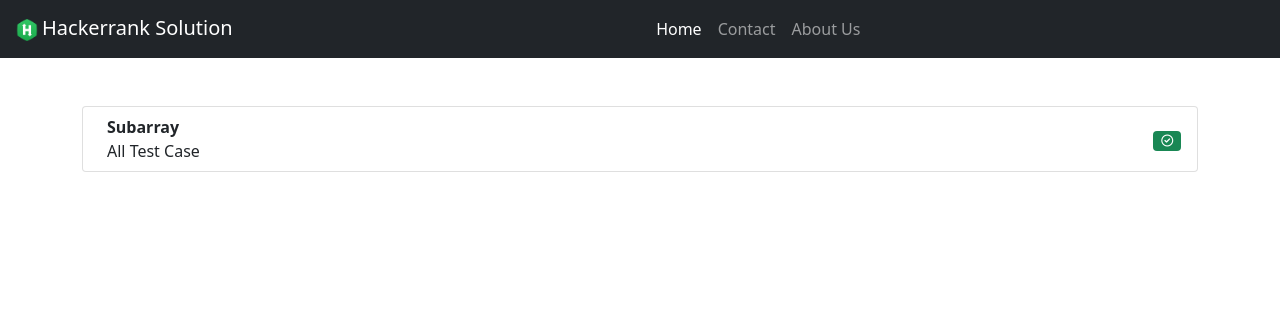
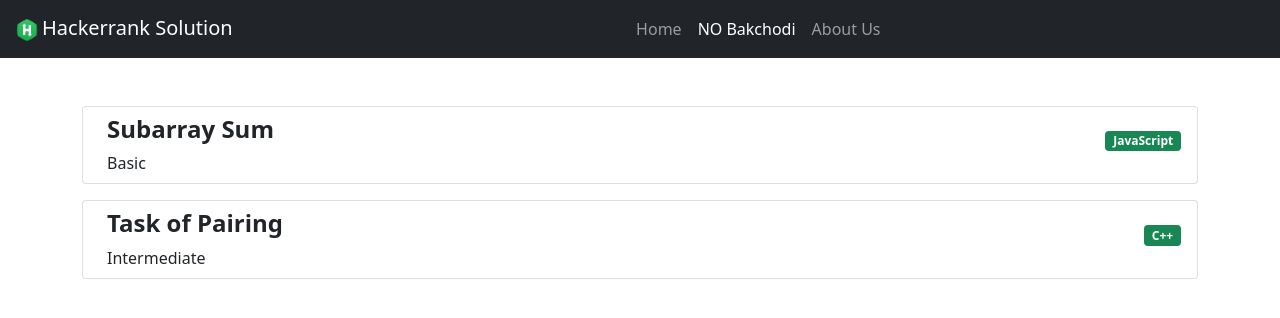
Before and after one commit to AnkitRajCode/Hackerrank-Solution, a React (Create React App) app: page / in a window 1280 px wide. Shown: the top 318 px of the page. Built offline with nearby package versions, Linux system fonts and the light colour scheme.

Commit message:
basic structure

```diff
--- a/src/App.js
+++ b/src/App.js
@@ -3,15 +3,17 @@ import './App.css';
 import Navbar from './components/Navbar';
 import Body from './components/Body';
 import SubarraySum from './Page/SubarraySum';
+import TaskOfPairing from './Page/TaskOfPairing';
 
 function App() {
   return (
     <div className="App">
+      <BrowserRouter>
       <Navbar></Navbar>
-      <BrowserRouter>
         <Switch>
           <Route path="/" exact component={Body} />
           <Route path="/subarray" exact component={SubarraySum} />
+          <Route path="/Task-of-Pairing" exact component={TaskOfPairing} />
           <Route render={()=><div className="main_title_error">404 : Page Not Found</div>} />
         </Switch>
       </BrowserRouter>
--- /dev/null
+++ b/src/Page/TaskOfPairing.js
@@ -0,0 +1,18 @@
+import Top from '../image/TOP.png';
+
+const TaskOfPairing = () => {
+    return (
+        <div className="row bg-dark text-light">
+            <div className="col-md-3 bg-dark text-light h3">
+                <p>
+                There are a certain number of cities in a country, some of which are connected with bidirectional roads. The number of roads is one less the number of cities, and it is possible to travel between any pair of cities using the roads. The distance between cities is the minimum number of roads one has to cross when traveling between them. How many ways are there to build exactly 3 hotels, each in a different city, such that the distance between every pair of hotels is equal?
+                </p>
+            </div>
+            <div className="col-md-9">
+                <img src={Top} alt="subarray" />
+            </div>
+        </div>
+     );
+}
+
+export default TaskOfPairing;
--- a/src/components/Body.js
+++ b/src/components/Body.js
@@ -8,10 +8,19 @@ const Body = () => {
                 <ol class="list-group list-group-numbered">
                     <Link to="/subarray" class="list-group-item list-group-item-action d-flex justify-content-between align-items-start">
                         <div class="ms-2 me-auto">
-                        <div class="fw-bold">Subarray</div>
-                        All Test Case
+                        <h4 class="fw-bold">Subarray Sum</h4>
+                         Basic
                         </div>
-                        <span class="badge bg-success round mt-3"><i class="far fa-check-circle"></i></span>
+                        <span class="badge bg-success round mt-3">JavaScript</span>
+                    </Link>
+                </ol>
+                <ol class="list-group list-group-numbered">
+                    <Link to="/Task-of-Pairing" class="list-group-item list-group-item-action d-flex justify-content-between align-items-start mt-3">
+                        <div class="ms-2 me-auto">
+                        <h4 class="fw-bold">Task of Pairing</h4>
+                         Intermediate
+                        </div>
+                        <span class="badge bg-success round mt-3">C++</span>
                     </Link>
                 </ol>
             </div>
--- a/src/components/Navbar.js
+++ b/src/components/Navbar.js
@@ -1,3 +1,4 @@
+import { Link } from 'react-router-dom';
 import logo from '../image/icon.png';
 import '../css/navbar.css'
 
@@ -6,7 +7,7 @@ const Navbar = () => {
         <div className="nav">
             <nav className="navbar navbar-expand-lg navbar-dark bg-dark">
                 <div className="container-fluid">
-                    <a className="navbar-brand" href="/"><img src={logo} alt="logo"/>Hackerrank Solution</a>
+                    <Link className="navbar-brand" to="/"><img src={logo} alt="logo"/>Hackerrank Solution</Link>
 
                     <button class="navbar-toggler" type="button" data-bs-toggle="collapse" data-bs-target="#navbarSupportedContent" aria-controls="navbarSupportedContent" aria-expanded="false" aria-label="Toggle navigation">
                         <span class="navbar-toggler-icon"></span>
@@ -15,10 +16,10 @@ const Navbar = () => {
                     <div className="collapse navbar-collapse" id="navbarSupportedContent">
                         <div className="navbar-nav mx-auto">
                         <div className="nav-item mr-4">
-                            <a className="nav-link active" href="/">Home</a>
+                            <a className="nav-link" href="/">Home</a>
                         </div>
                         <div className="nav-item active mr-4">
-                            <a className="nav-link" href="/">Contact</a>
+                            <a className="nav-link active" href="/">NO Bakchodi</a>
                         </div>
                         <div className="nav-item active">
                             <a className="nav-link" href="/">About Us</a>
```
Also changed, not shown: index.txt, src/image/TOP.png (added).
